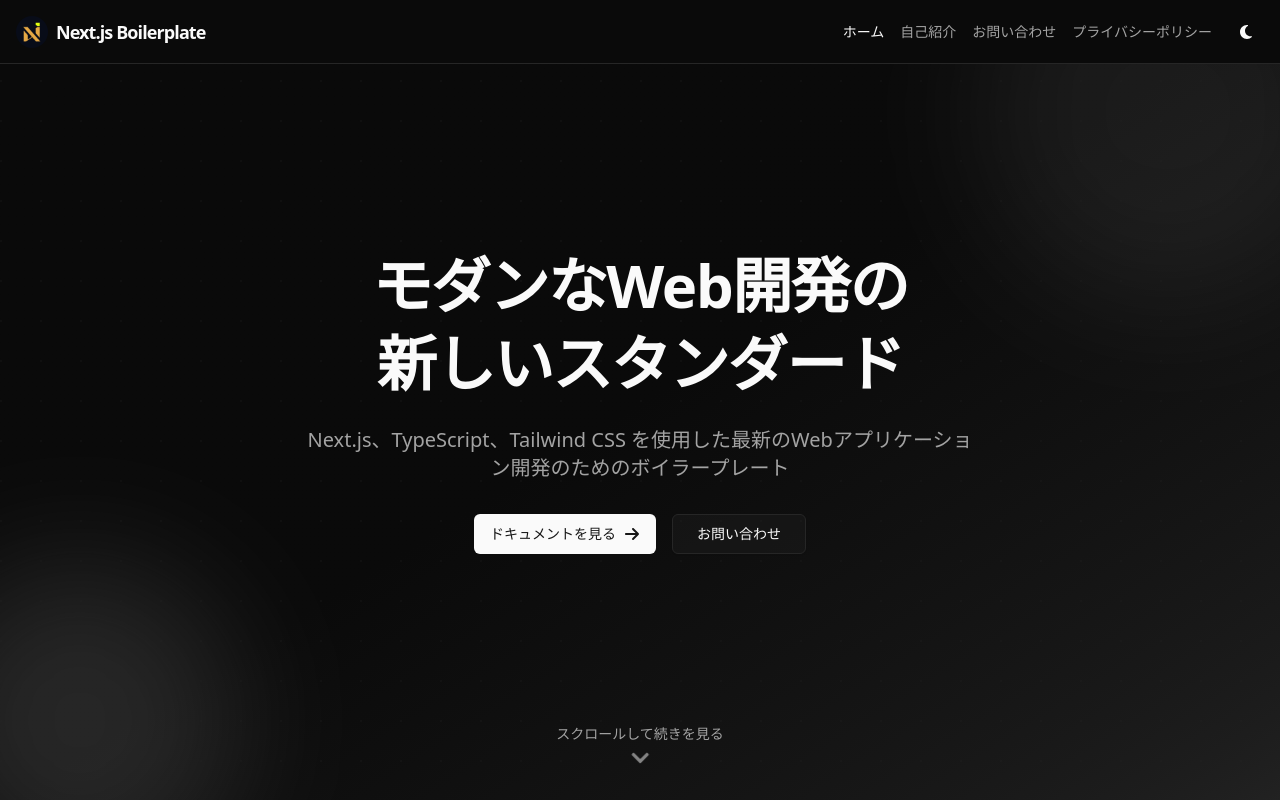
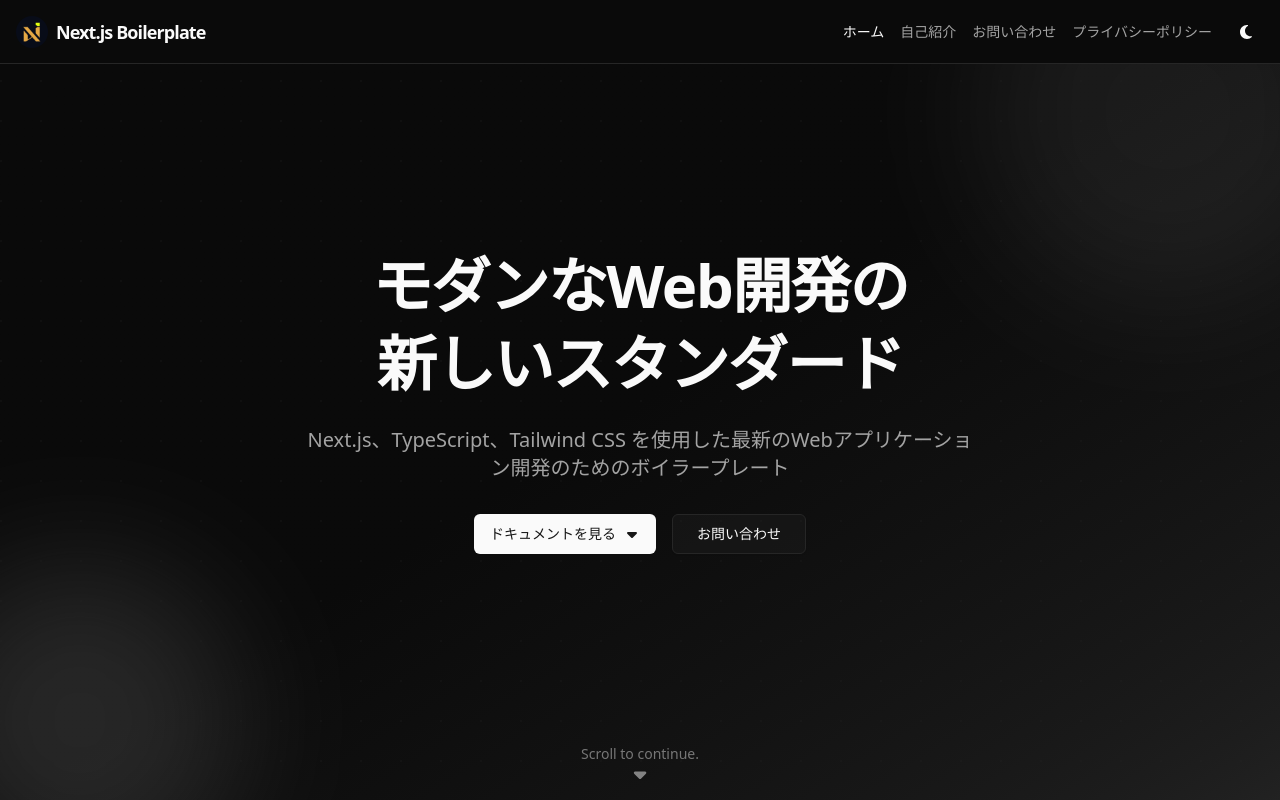
Before and after one commit to takunagai/nextjs-boilerplate, a Next.js app: page / in a window 1280 px wide. Shown: the top 800 px of the page. Built offline with nearby package versions, Linux system fonts and the light colour scheme.

Commit message:
ヒーローセクションのスクロールインジケーターを改善

```diff
--- a/src/components/home/hero-section.tsx
+++ b/src/components/home/hero-section.tsx
@@ -2,13 +2,23 @@
 
 import { Button } from "@/components/ui/button";
 import { Container } from "@/components/ui/container";
-import { FaArrowRight } from "react-icons/fa6";
-import { FaChevronDown } from "react-icons/fa";
 import Link from "next/link";
+import { FaCaretDown } from "react-icons/fa6";
 import { useIsClient } from "usehooks-ts";
 
 export function HeroSection() {
 	const isClient = useIsClient();
+
+	// スムーズスクロール処理関数
+	const handleScroll = () => {
+		// ビューポートの高さを取得
+		const viewportHeight = window.innerHeight;
+		// 現在のスクロール位置からビューポート1つ分下にスクロール
+		window.scrollTo({
+			top: viewportHeight,
+			behavior: "smooth",
+		});
+	};
 
 	return (
 		<section className="relative h-screen w-full flex items-center overflow-hidden">
@@ -25,7 +35,8 @@ export function HeroSection() {
 			<div
 				className="absolute inset-0 opacity-20"
 				style={{
-					backgroundImage: "radial-gradient(circle at 1px 1px, var(--color-muted) 1px, transparent 1px)",
+					backgroundImage:
+						"radial-gradient(circle at 1px 1px, var(--color-muted) 1px, transparent 1px)",
 					backgroundSize: "40px 40px",
 				}}
 			/>
@@ -55,7 +66,7 @@ export function HeroSection() {
 								rel="noopener noreferrer"
 							>
 								ドキュメントを見る
-								<FaArrowRight className="h-4 w-4" />
+								<FaCaretDown className="h-4 w-4" />
 							</Link>
 						</Button>
 						<Button asChild variant="outline" size="lg" className="gap-2">
@@ -67,10 +78,17 @@ export function HeroSection() {
 
 			{/* スクロールインジケーター - SSRでのハイドレーションエラー防止のためにisClientを使用 */}
 			{isClient && (
-				<div className="absolute bottom-8 left-1/2 transform -translate-x-1/2 flex flex-col items-center">
-					<span className="text-sm text-muted-foreground mb-1">スクロールして続きを見る</span>
-					<FaChevronDown className="h-5 w-5 text-primary/70 animate-pulse" />
-				</div>
+				<button
+					type="button"
+					className="text-sm absolute bottom-4 left-1/2 transform -translate-x-1/2 flex flex-col items-center hover:opacity-80 transition-opacity bg-transparent border-none cursor-pointer animate-pulse"
+					onClick={handleScroll}
+					aria-label="Scroll to continue"
+				>
+					<span className="text-sm text-muted-foreground">
+						Scroll to continue.
+					</span>
+					<FaCaretDown className="h-5 w-5 text-primary/70" />
+				</button>
 			)}
 		</section>
 	);
```
